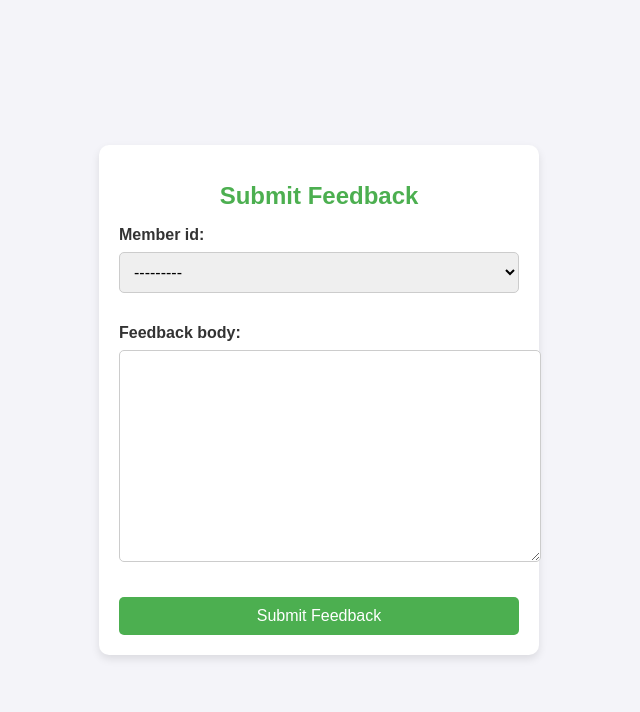
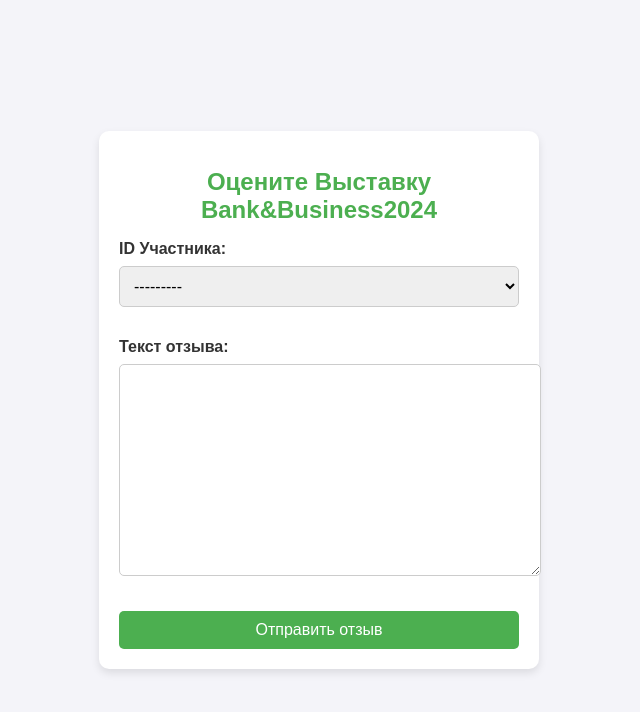
Before and after one commit to Rokki-Khazratov/global-expo, a Django app: template template/feedback_form.html in a window 1280 px wide. Shown: the top 712 px of the page, without its empty margins (321-961 px from the left). Run offline with Django 5.2, Linux system fonts and the light colour scheme; the template is opened without the code that fills it: values that come from a table or form of the project are taken from there, others are empty; data comes from the database, SQL or seed files in the repository; both versions use the stored data as it was after the commit.

Commit message:
feedback form style

```diff
--- a/api/forms.py
+++ b/api/forms.py
@@ -5,3 +5,8 @@ class FeedbackForm(forms.ModelForm):
     class Meta:
         model = Feedback
         fields = ['member_id', 'feedback_body']
+
+        labels = {
+            'member_id': 'ID Участника',
+            'feedback_body': 'Текст отзыва'
+        }
--- a/template/feedback_form.html
+++ b/template/feedback_form.html
@@ -101,19 +101,20 @@
 </head>
 <body>
     <div class="form-container">
-        <h1>Submit Feedback</h1>
+        <h1>Оцените Выставку <br>
+        Bank&Business2024</h1>
         <form method="POST" id="feedback-form">
             {% csrf_token %}
             {{ form.as_p }}
-            <button type="submit">Submit Feedback</button>
+            <button type="submit">Отправить отзыв</button>
         </form>
     </div>
 
     <!-- Modal Window -->
     <div id="thankyouModal" class="modal">
         <div class="modal-content">
-            <h2>Thank You for Your Feedback!</h2>
-            <p>This page will refresh in <span class="countdown-timer">5</span> seconds.</p>
+            <h2>Спасибо за ваш отзыв!</h2>
+            <p>Страница обновится через <span class="countdown-timer">5</span> секунд.</p>
         </div>
     </div>
 
```
Also changed, not shown: db.sqlite3.
